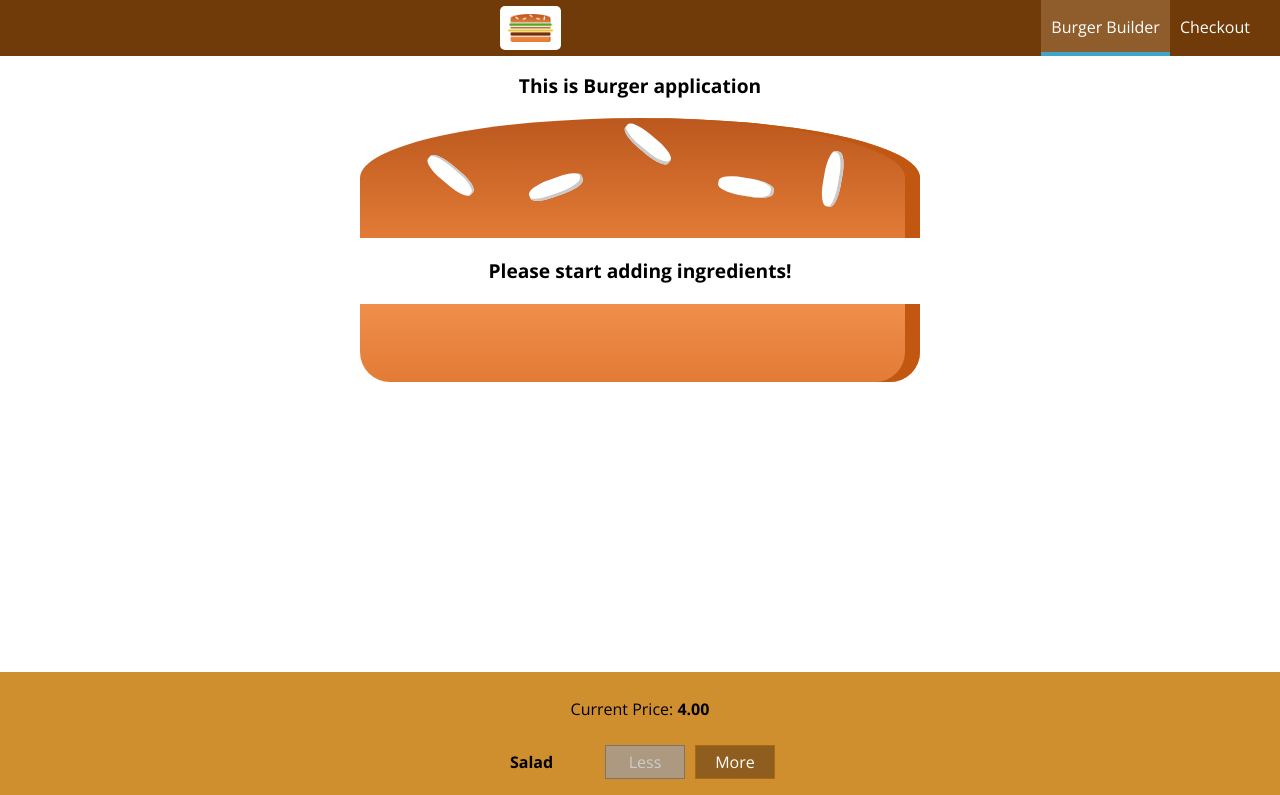
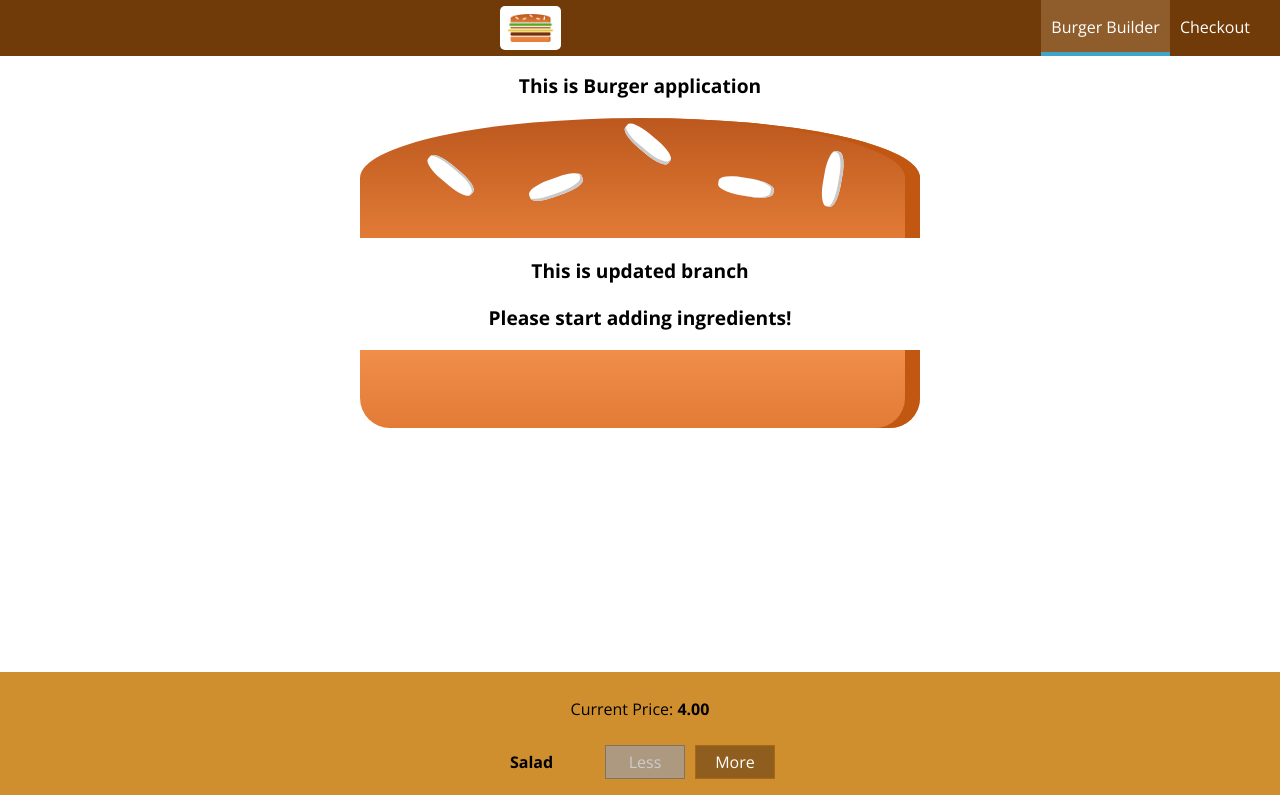
Before and after one commit to doshiparth642/burgerbuildapplication, a React app: page / in a window 1280 px wide. Shown: the top 795 px of the page. Built offline with nearby package versions, Linux system fonts and the light colour scheme.

Commit message:
'new_changes'

```diff
--- a/src/components/Burger/Burger.js
+++ b/src/components/Burger/Burger.js
@@ -25,6 +25,7 @@ const Burger = (props) => {
         <div className='Burger'>
             <p>This is Burger application</p>
             <BurgerIngradiant type='bread-top' />
+            <p>This is updated branch</p>
             {transformedIngredients}
             <BurgerIngradiant type='bread-bottom' />
 
```
